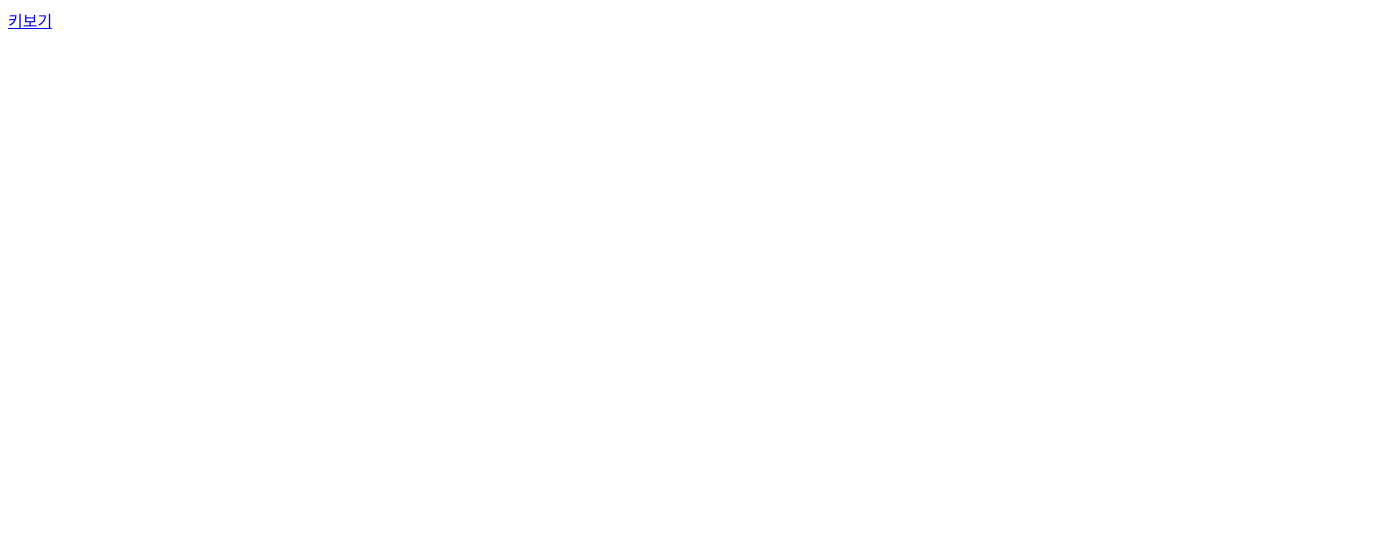
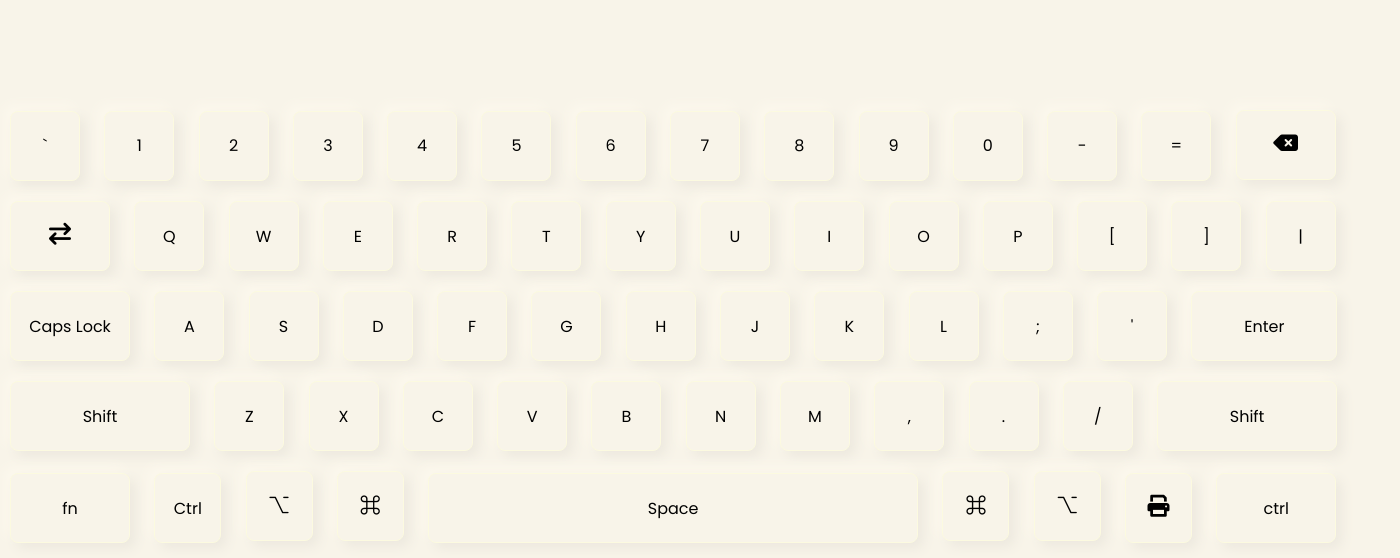
Before and after one commit to grace-moon/dev_key, a Django app: page / in a window 1400 px wide. Before the commit the part shown is almost empty. Shown: the top 558 px of the page. Run offline with Django 3.2, Linux system fonts and the light colour scheme; some libraries are stand-ins or nearby versions.

Commit message:
change CSS, HTML

```diff
--- a/dev_key/settings.py
+++ b/dev_key/settings.py
@@ -120,6 +120,7 @@ USE_TZ = True
 # https://docs.djangoproject.com/en/3.2/howto/static-files/
 
 STATIC_URL = '/static/'
+STATIC_ROOT=os.path.join(BASE_DIR, 'static')
 
 # Default primary key field type
 # https://docs.djangoproject.com/en/3.2/ref/settings/#default-auto-field
--- a/templates/home.html
+++ b/templates/home.html
@@ -1,12 +1,90 @@
+{% load static %}
+
 <!DOCTYPE html>
+
 <html lang="en">
-<head>
+  <head>
     <meta charset="UTF-8">
-    <title>Title</title>
-</head>
-<body>
- <div>
-     <a href="/">키보기</a>
- </div>
-</body>
+    <title>UI keyboard | By Code Info</title>
+    <link rel="stylesheet" href="{% static 'keysite/style.css' %}">
+    <!-- Font Awesome Cdn Link -->
+    <link rel="stylesheet" href="https://cdnjs.cloudflare.com/ajax/libs/font-awesome/6.0.0/css/all.min.css" />
+    <link rel='stylesheet' href='https://cdn.jsdelivr.net/npm/bootstrap-icons@1.7.2/font/bootstrap-icons.css'>
+  </head>
+  <body>
+    <div class="keyboard">
+      <div class="row one">
+          <button id="~">`</button>
+          <button id="q">1</button>
+          <button id="w">2</button>
+          <button id="e">3</button>
+          <button id="r">4</button>
+          <button id="t">5</button>
+          <button id="y">6</button>
+          <button id="u">7</button>
+          <button id="i">8</button>
+          <button id="o">9</button>
+          <button id="p">0</button>
+          <button id="minus">-</button>
+          <button id="equal">=</button>
+          <button class="oneBtn"><i class="fa-solid fa-delete-left"></i></button>
+      </div>
+      <div class="row two">
+          <button class="oneBtn" id="tab"><i class="fa-solid fa-arrow-right-arrow-left"></i></button>
+          <button id="q">Q</button>
+          <button id="w">W</button>
+          <button id="e">E</button>
+          <button id="r">R</button>
+          <button id="t">T</button>
+          <button id="y">Y</button>
+          <button id="u">U</button>
+          <button id="i">I</button>
+          <button id="o">O</button>
+          <button id="p">P</button>
+          <button id="minus">[</button>
+          <button id="equal">]</button>
+          <button id="backSlash">|</button>
+      </div>
+      <div class="row three">
+          <button class="twoBtn">Caps Lock</button>
+          <button id="a">A</button>
+          <button id="s">S</button>
+          <button id="d">D</button>
+          <button id="f">F</button>
+          <button id="g">G</button>
+          <button id="h">H</button>
+          <button id="j">J</button>
+          <button id="k">K</button>
+          <button id="l">L</button>
+          <button id="sq">;</button>
+          <button id="sqm">'</button>
+          <button class="threeBtn">Enter</button>
+      </div>
+      <div class="row four">
+          <button class="fiveBtn">Shift</button>
+          <button id="z">Z</button>
+          <button id="z">X</button>
+          <button id="z">C</button>
+          <button id="z">V</button>
+          <button id="z">B</button>
+          <button id="z">N</button>
+          <button id="z">M</button>
+          <button id="comma">,</button>
+          <button id="fs">.</button>
+          <button id="slash">/</button>
+          <button class="fiveBtn">Shift</button>
+      </div>
+      <div class="row five">
+          <button class="fourBtn" id="ctrl_L">fn</button>
+          <button>Ctrl</button>
+          <button><i class="bi bi-option"></i></button>
+          <button><i class="bi bi-command"></i></button>
+          <button class="space">Space</button>
+          <button><i class="bi bi-command"></i></button>
+          <button><i class="bi bi-option"></i></button>
+          <button><i class="fa-solid fa-print"></i></button>
+          <button class="fourBtn" id="ctrl_R">ctrl</button>
+      </div>
+    </div>
+  </body>
 </html>
--- a/templates/keyboard_mac.html
+++ b/templates/keyboard_mac.html
@@ -3,7 +3,7 @@
   <head>
     <meta charset="UTF-8">
     <title>UI keyboard | By Code Info</title>
-    <link rel="stylesheet" href="style.css">
+    <link rel="stylesheet" href="../keysite/static/keysite/style.css">
     <!-- Font Awesome Cdn Link -->
     <link rel="stylesheet" href="https://cdnjs.cloudflare.com/ajax/libs/font-awesome/6.0.0/css/all.min.css" />
     <link rel='stylesheet' href='https://cdn.jsdelivr.net/npm/bootstrap-icons@1.7.2/font/bootstrap-icons.css'>
--- a/templates/keyboard_win.html
+++ b/templates/keyboard_win.html
@@ -3,7 +3,7 @@
   <head>
     <meta charset="UTF-8">
     <title>UI keyboard | By Code Info</title>
-    <link rel="stylesheet" href="style.css">
+    <link rel="stylesheet" href="../keysite/static/keysite/style.css">
     <!-- Font Awesome Cdn Link -->
     <link rel="stylesheet" href="https://cdnjs.cloudflare.com/ajax/libs/font-awesome/6.0.0/css/all.min.css" />
   </head>
```
Also changed, not shown: keysite/static/keysite/style.css (renamed from templates/style.css), keysite/views.py (line endings or trailing spaces).
